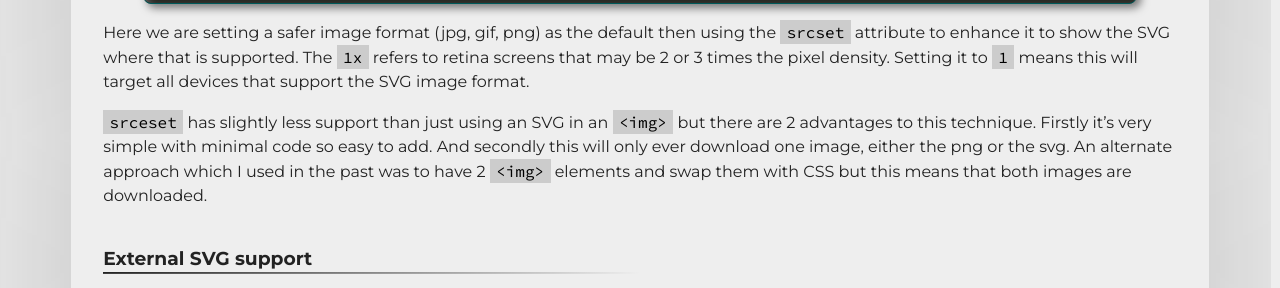
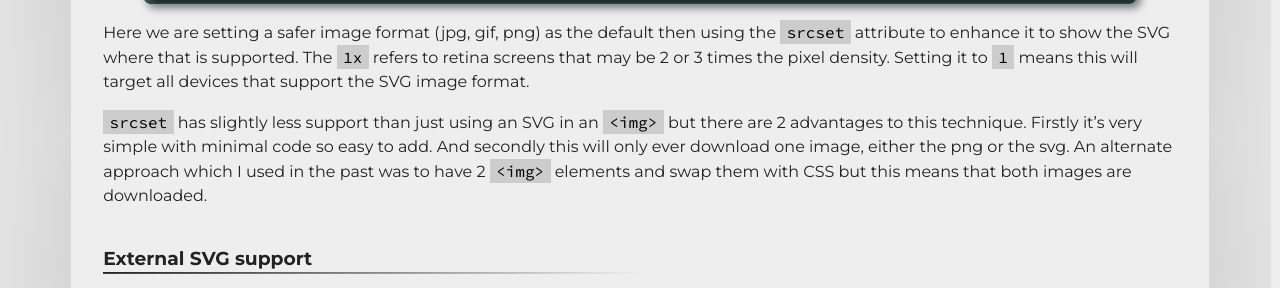
Before and after one commit to M-J-Robbins/good-email-code, a Jekyll site: the page built from email-enhancements/svg.md, in a window 1280 px wide and 900 px high, scrolled down 2764 px, cut to the strip 148-436 px from the top of the window. Built offline with Jekyll 4.4.1, drawn with Linux system fonts in a browser that asks for light colours; our own code applies the rules of GitHub Pages for plain Markdown files; a script that is not in the unit is left out.

Commit message:
Update svg.md

```diff
--- a/email-enhancements/svg.md
+++ b/email-enhancements/svg.md
@@ -83,7 +83,7 @@ External SVG's are linked just like any other image in the `src` of an `<img>` e
 
 Here we are setting a safer image format (jpg, gif, png) as the default then using the `srcset` attribute to enhance it to show the SVG where that is supported. The `1x` refers to retina screens that may be 2 or 3 times the pixel density.  Setting it to `1` means this will target all devices that support the SVG image format.
 
-`srceset` has slightly less support than just using an SVG in an `<img>` but there are 2 advantages to this technique. Firstly it's very simple with minimal code so easy to add. And secondly this will only ever download one image, either the png or the svg.  An alternate approach which I used in the past was to have 2 `<img>` elements and swap them with CSS but this means that both images are downloaded.
+`srcset` has slightly less support than just using an SVG in an `<img>` but there are 2 advantages to this technique. Firstly it's very simple with minimal code so easy to add. And secondly this will only ever download one image, either the png or the svg.  An alternate approach which I used in the past was to have 2 `<img>` elements and swap them with CSS but this means that both images are downloaded.
 
 ### External SVG support
 <iframe src="https://embed.caniemail.com/image-svg/" width="600" height="400" class="caniemail" title="External SVG support from caniemail.com"></iframe>
```
